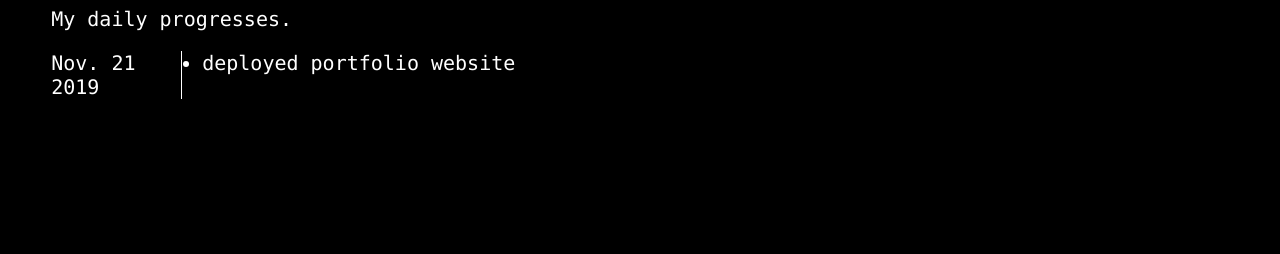
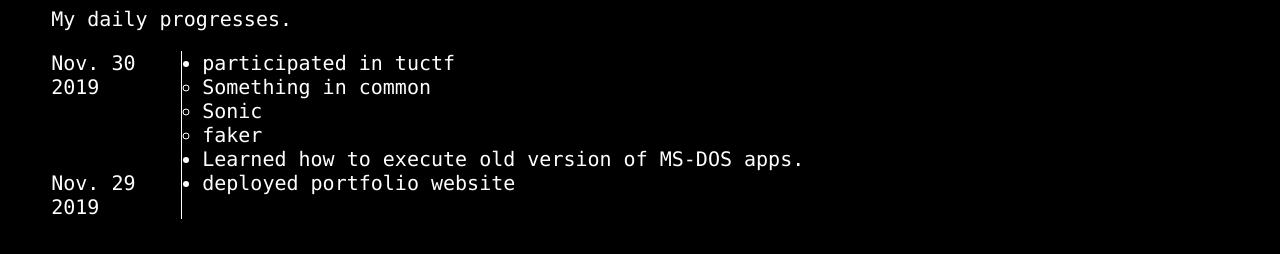
Before and after one commit to Ciruela-Xcyba17her/CiruelaPortfolio, a Gatsby site: page /diary in a window 1280 px wide. Shown: the part 138-392 px from the top of the page. Built offline with nearby package versions, Linux system fonts and the light colour scheme; Gatsby itself is replaced by a stand-in of ours.

Commit message:
updated diary of Nov. 30 2019

```diff
--- a/src/components/contents/diary/components/diarydata.js
+++ b/src/components/contents/diary/components/diarydata.js
@@ -16,7 +16,24 @@
 
 const diaryDataAll = [
     {
-        "time": "Nov. 21 2019",
+        "time": "Nov. 30 2019",
+        "progresses": [
+            {
+                "progress": "participated in tuctf",
+                "detail": [
+                    "Something in common",
+                    "Sonic",
+                    "faker"
+                ],
+            },
+            {
+                "progress": "Learned how to execute old version of MS-DOS apps.",
+                "detail": []
+            }
+        ]
+    },
+    {
+        "time": "Nov. 29 2019",
         "progresses": [
             {
                 "progress": "deployed portfolio website",
```
